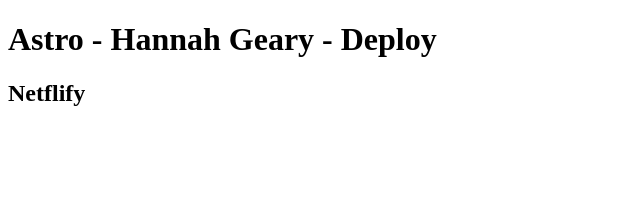
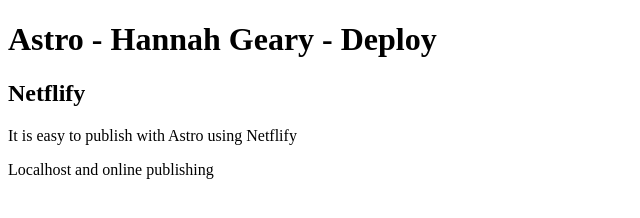
Before and after one commit to hannahgeary/hannahGAstro, an Astro site: page / in a window 1280 px wide. Shown: the whole page, without its empty margins (0-640 px from the left). Built offline with nearby package versions, Linux system fonts and the light colour scheme; Astro itself is replaced by a stand-in of ours.

Commit message:
updated again

```diff
--- a/src/pages/index.astro
+++ b/src/pages/index.astro
@@ -13,5 +13,8 @@
 	<body>
 		<h1>Astro - Hannah Geary - Deploy</h1>
 		<h2>Netflify</h2>
+		<p>It is easy to publish with Astro using Netflify</p>
+
+		<p>Localhost and online publishing</p>
 	</body>
 </html>
```
